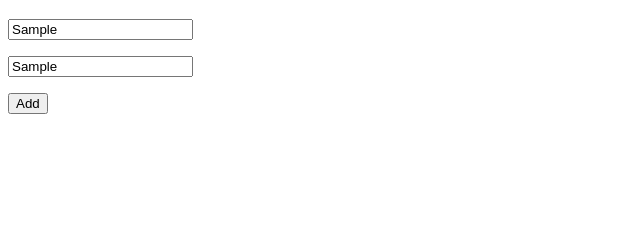
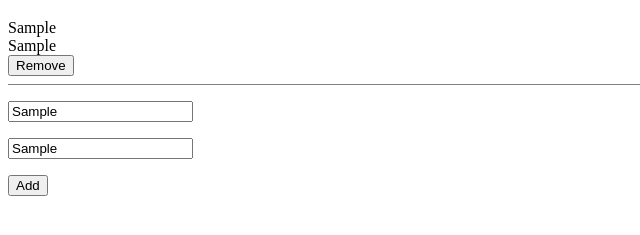
Before and after one commit to Mehdi-Rh/Awesome-Books, a website: page index.html in a window 1280 px wide. Both pictures are taken after typing "Sample", "Sample" into the empty fields and a click on the button "Add". Shown: the part 61-296 px from the top of the page, without its empty margins (0-640 px from the left). Drawn offline with Linux system fonts and the light colour scheme.

Commit message:
Adding book and Removing books done

```diff
--- a/index.html
+++ b/index.html
@@ -9,11 +9,15 @@
 </head>
 <body>
   <h1>Awesme books</h1>
-  <div class="container">
-    <input type="text" placeholder="Title">
-    <input type="text" placeholder="Author">
+
+  <div class="book-list"></div>
+
+  <form id="book-form">
+    <input id='title' type="text" placeholder="Title">
+    <input id='author' type="text" placeholder="Author">
     <button type="submit">Add</button>
-  </div>
+  </form>
+
 
 
   <script src="script.js"></script>
--- a/script.js
+++ b/script.js
@@ -0,0 +1,91 @@
+class Book {
+  constructor(title, author) {
+    this.title = title;
+    this.author = author;
+  }
+}
+
+class UI {
+  static displayBooks () {
+    const books = Store.getBooks();
+
+    books.forEach((book) => UI.addbookToList(book));
+  }
+
+  static addbookToList(book) {
+    const list = document.querySelector('.book-list');
+
+    const row = document.createElement('ul');
+    row.classList.add('added-book');
+    row.innerHTML = `
+    <li>${book.title}</li>
+    <li>${book.author}</li>
+    <li>    <button type="submit" class="delete">Remove</button>
+    </li>
+    `;
+
+
+    list.appendChild(row)
+  }
+
+  static deleteBook(el) {
+    if(el.classList.contains('delete')) {
+      el.parentElement.parentElement.remove();
+    }
+  }
+
+  // static showAlert(message, className)
+
+  // static clearFields()
+  static clearFields() {
+    document.querySelector('#title').value='';
+    document.querySelector('#author').value='';
+    document.querySelector('#isbn').value='';
+  }
+}
+
+
+class Store {
+  static getBooks() {
+    let books = [];
+    if(localStorage.getItem('books') != null) {
+      books ;
+    } else {
+      books = JSON.parse(localStorage.getItem('books'));
+    }
+    return books;
+  }
+
+  static addBook(book) {
+    const books = Store.getBooks();
+    books.push(book);
+    localStorage.setItem('books', JSON.stringify('books'));
+  }
+
+  // static removeBook(isbn) l77
+
+
+}
+
+//
+
+document.addEventListener('DOMContentLoaded', UI.displayBooks);
+
+document.querySelector('#book-form').addEventListener('submit', (e) => {
+  e.preventDefault();
+
+  const title = document.querySelector('#title').value;
+  const author = document.querySelector('#author').value;
+
+  const book = new Book(title,author);
+
+  UI.addbookToList(book);
+
+  Store.addBook(book);
+});
+
+document.querySelector('.book-list').addEventListener('click', (e) => {
+  UI.deleteBook(e.target);
+
+  Store.removeBook(e.target.parentElement.previouselementSibling.textContent);
+});
--- a/style.css
+++ b/style.css
@@ -1,10 +1,20 @@
-.container {
+#book-form {
   display: flex;
   flex-direction: column;
   width: fit-content;
   gap: 1rem;
 }
 
-.container button {
+#book-form button {
   width: fit-content;
 }
+
+.added-book {
+  list-style-type: none;
+  padding-inline-start: 0;
+  padding-bottom: 0.5rem;
+  border-bottom: 1px solid grey ;
+  width: 50%;
+}
+
+hr { width: 50%; }
```
